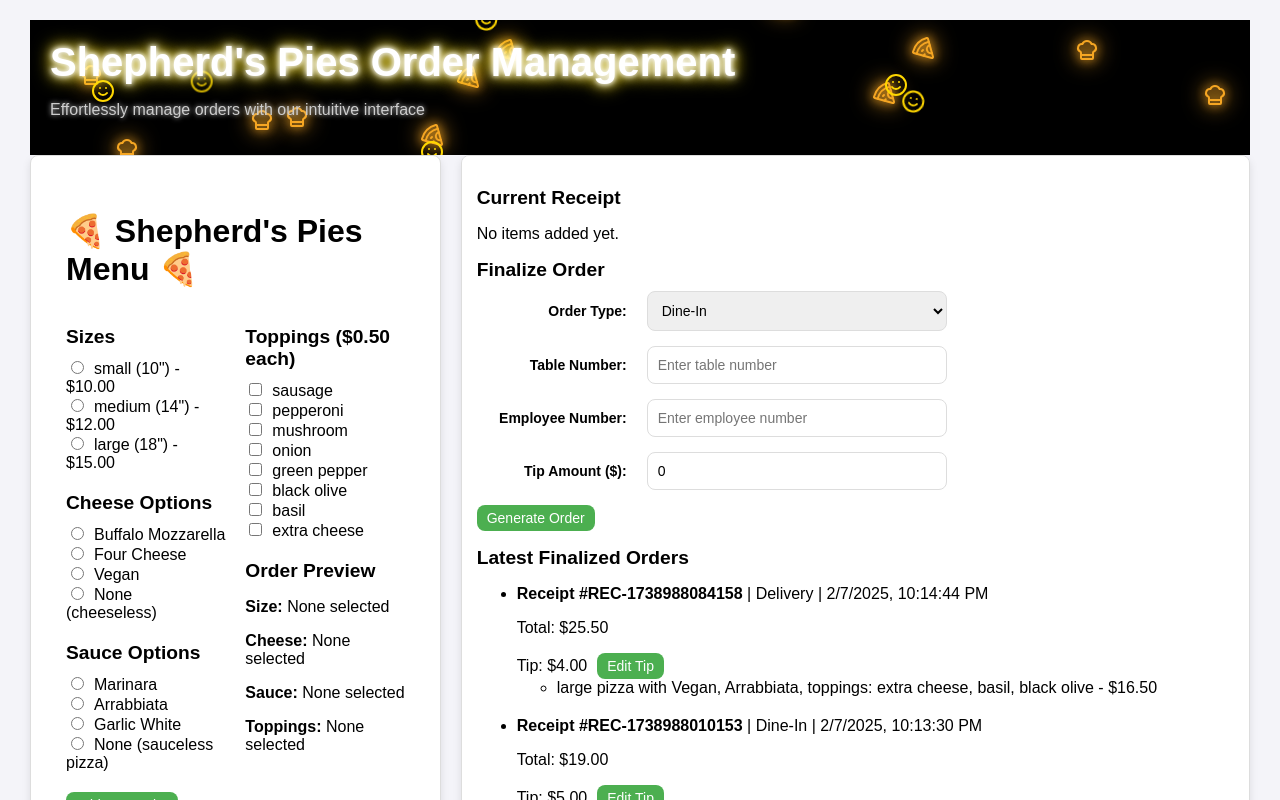
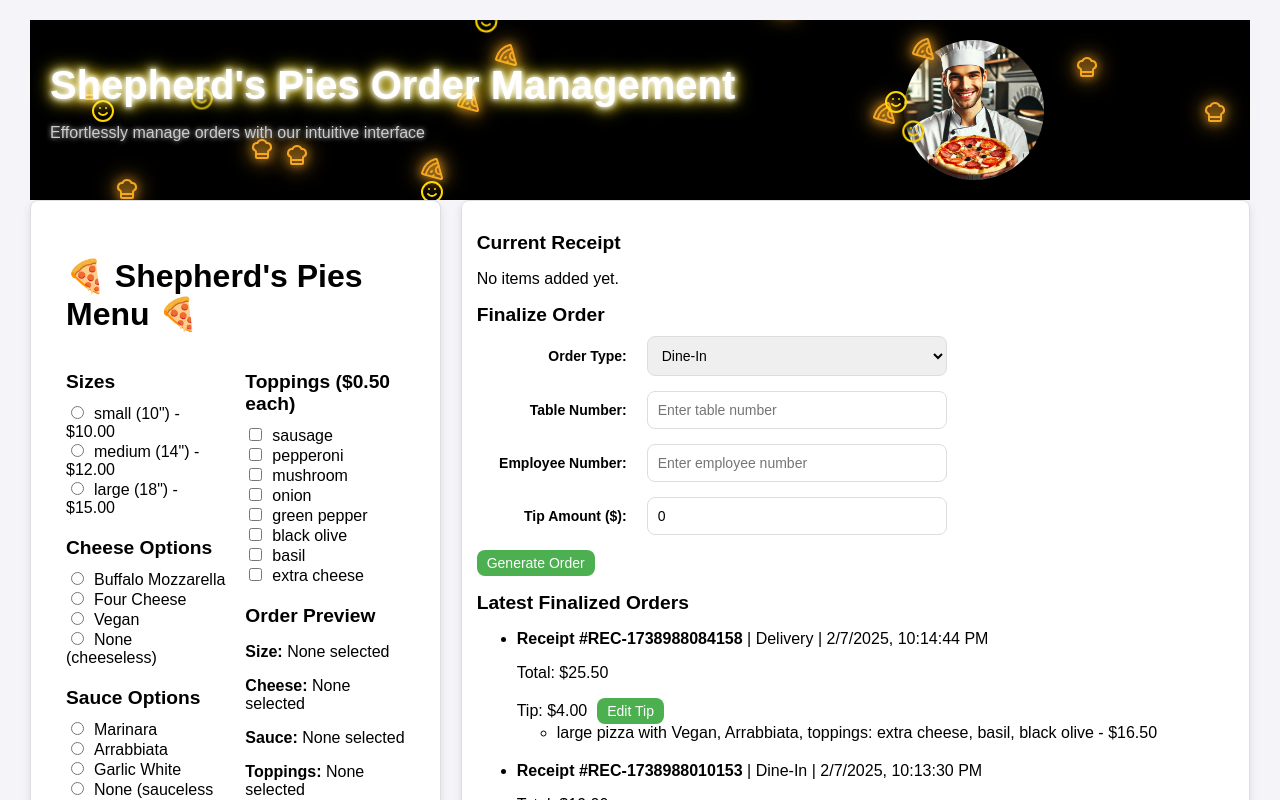
Before and after one commit to NSS-SE-Frontend-Cohort/Shepherds-Pies-yosiefha, a React (Vite) app: page / in a window 1280 px wide. Shown: the top 800 px of the page. Built offline with nearby package versions, Linux system fonts and the light colour scheme; data requests are answered from the project's data file.

Commit message:
Header Image  added

```diff
--- a/src/components/Header.jsx
+++ b/src/components/Header.jsx
@@ -13,6 +13,10 @@ const Header = () => {
       <div className="header-text-container">
         <h1 className="app-header-text">Shepherd's Pies Order Management</h1>
         <p className="app-header-subtext">Effortlessly manage orders with our intuitive interface</p>
+      </div>
+
+      <div className="header-image-container">
+          <img src="/images/pizza-man.jpg" alt="Man holding pizza and smiling" className="header-image" />
       </div>
 
       {/* Animations */}
--- a/src/styles/Header.css
+++ b/src/styles/Header.css
@@ -30,6 +30,24 @@
     text-shadow: 0 0 5px #ccc;
   }
 
+  .header-image {
+    width: 120px; /* Adjust width */
+    height: auto;
+    border-radius: 50%; /* Makes the image circular */
+    box-shadow: 3px 3px 10px rgba(0, 0, 0, 0.2);
+  }
+  .header-image-container {
+    flex: 0.5; /* Adjust width as needed */
+    display: flex;
+    justify-content: flex-end; /* Align image to the right */
+}
+
+.header-image {
+  width: 140px; /* Adjust width */
+  height: auto;
+  border-radius: 50%; /* Makes the image circular */
+  box-shadow: 3px 3px 10px rgba(0, 0, 0, 0.2);
+}
   /* Right Column: Animated Pizzas and Chef Hats */
   .header-animation {
     position: absolute;
```
Also changed, not shown: public/images/pizza-man.jpg (added).
